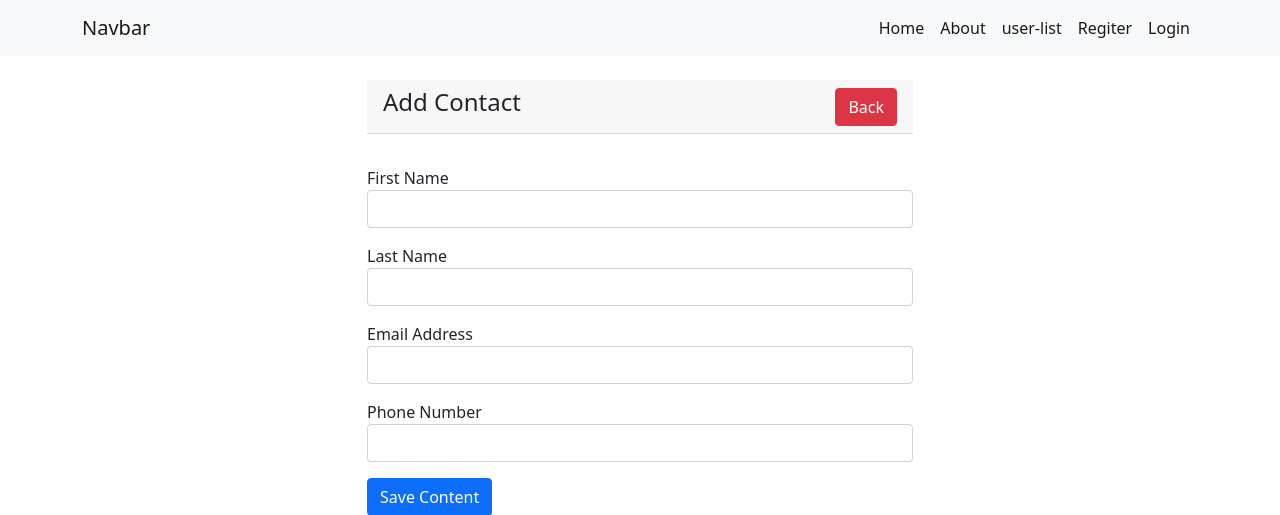
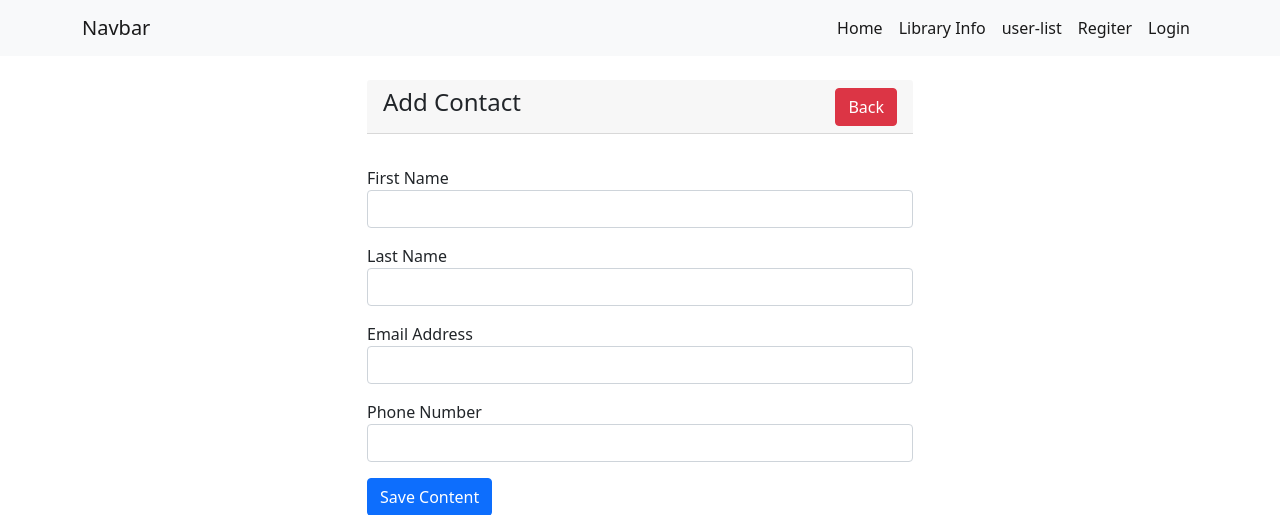
Before and after one commit to Deatherngai/Test, a PHP site: page /add-contact.php in a window 1280 px wide. Shown: the top 515 px of the page. Run offline with PHP 8.4, Linux system fonts and the light colour scheme.

Commit message:
Add files via upload

```diff
--- a/includes/navbar.php
+++ b/includes/navbar.php
@@ -10,7 +10,7 @@
           <a class="nav-link active" href="index.php">Home</a>
         </li>
         <li class="nav-item">
-          <a class="nav-link active" href="">About</a>
+          <a class="nav-link active" href="LB_info.php">Library Info</a>
         </li>
         <li class="nav-item">
           <a class="nav-link active" href="user-list.php">user-list</a>
@@ -19,7 +19,7 @@
           <a class="nav-link active" href="#">Regiter</a>
         </li>
         <li class="nav-item">
-          <a class="nav-link active" href="#">Login</a>
+          <a class="nav-link active" href="sigin.php">Login</a>
         </li>
     </div>
   </div>
```
